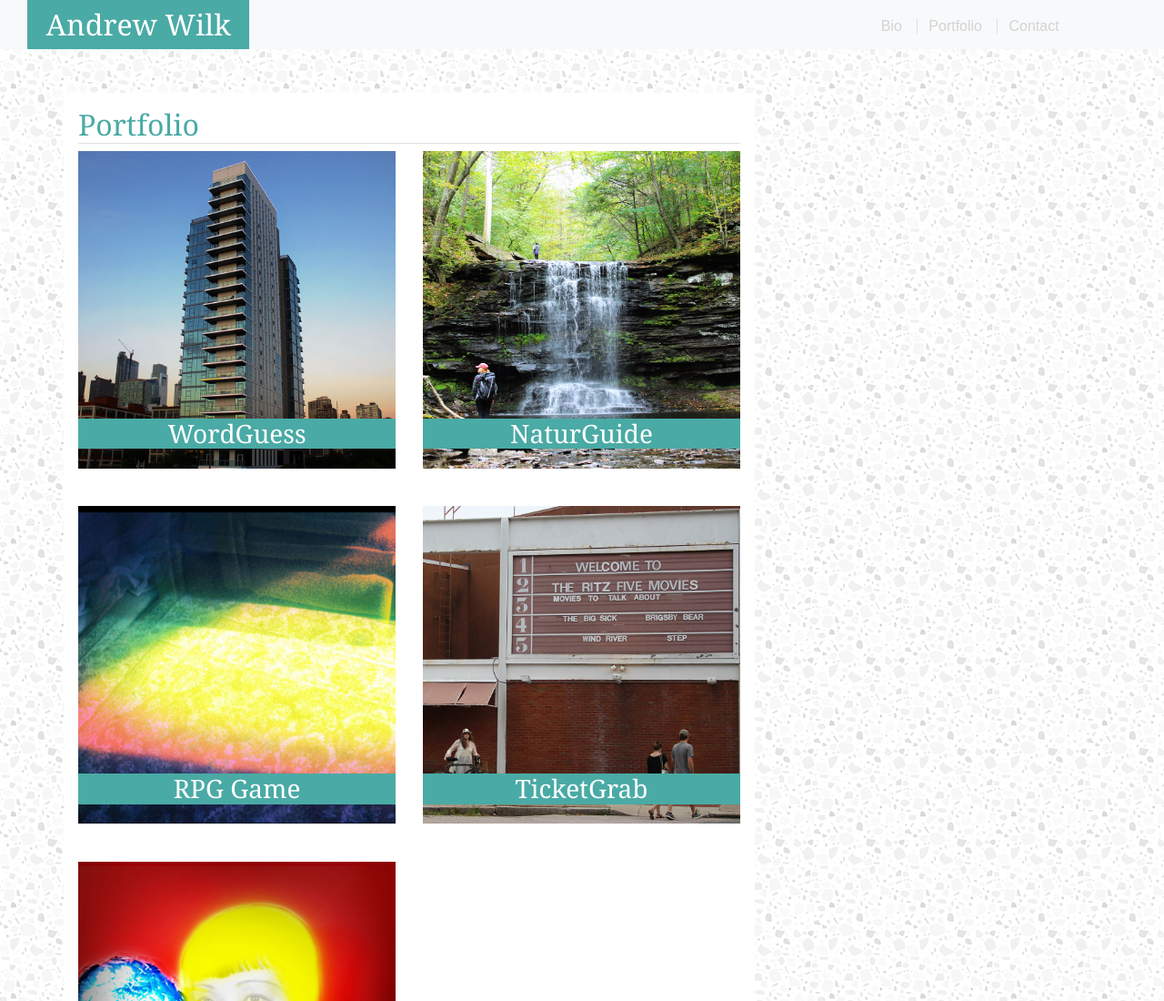
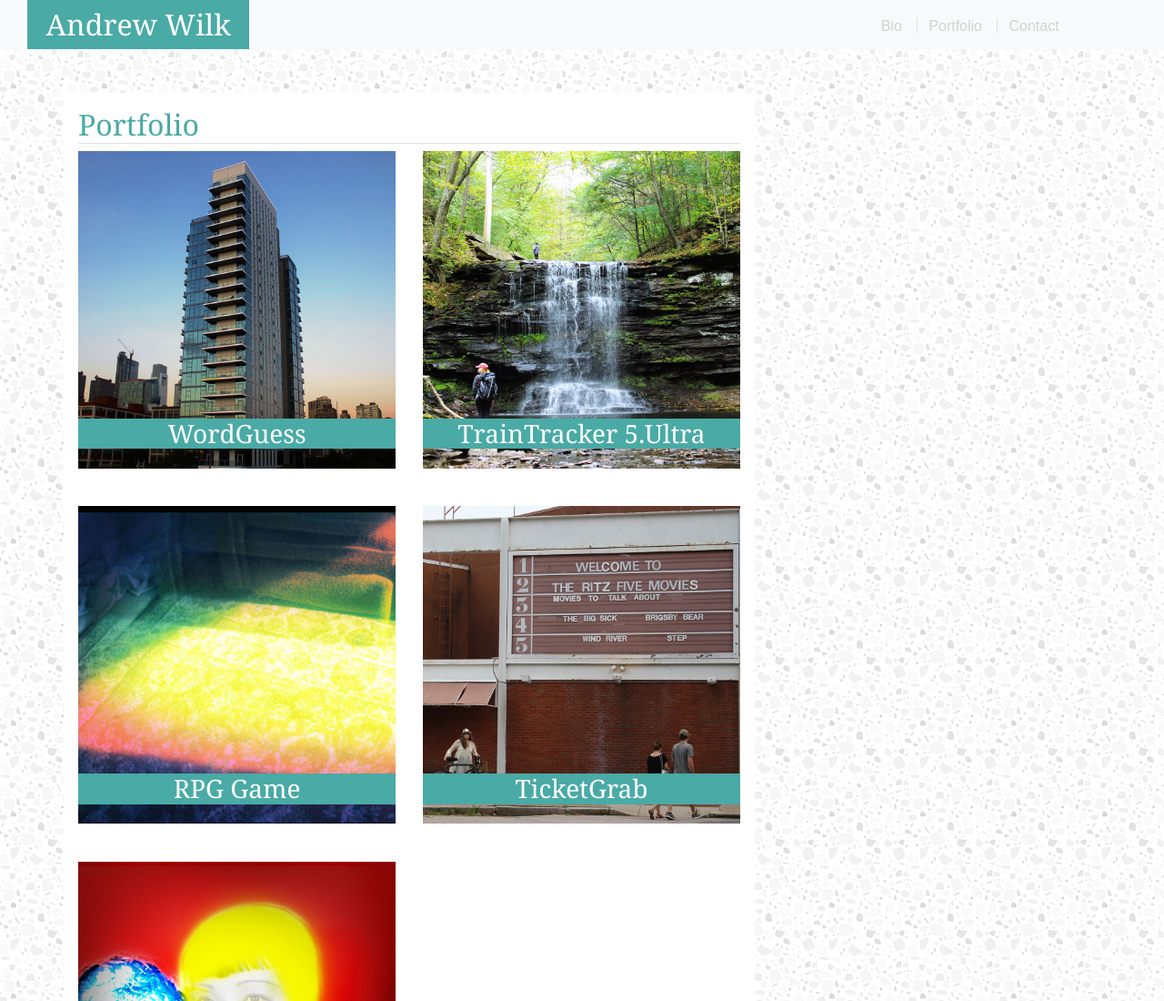
Before and after one commit to CatLibWilk/CatLibWilk.github.io, a plain HTML site: page portfolio.html in a window 1280 px wide. Shown: the top 1100 px of the page at 91% size. Drawn offline with nearby package versions, Linux system fonts and the light colour scheme.

Commit message:
updated portfolio page to include traintracker project link

```diff
--- a/portfolio.html
+++ b/portfolio.html
@@ -57,8 +57,10 @@
                         </div><!--first col end-->
                         <div class="col-md-6">
                             <div class="portfolioObject">
-                                <img class="img-fluid" src="assets/images/Ricketts1.jpg" title="Example 3">
-                                <h3 id="portfolioHeading">NaturGuide</h3>
+                                <a href="https://catlibwilk.github.io/train-tracker/" target="_blank">
+                                    <img class="img-fluid" src="assets/images/Ricketts1.jpg" title="Example 3">
+                                </a>
+                                <h3 id="portfolioHeading">TrainTracker 5.Ultra</h3>
                             </div>
                             <div class="portfolioObject">
                                 <img class="img-fluid" src="assets/images/ritz.jpg" title="Example 4">
```
